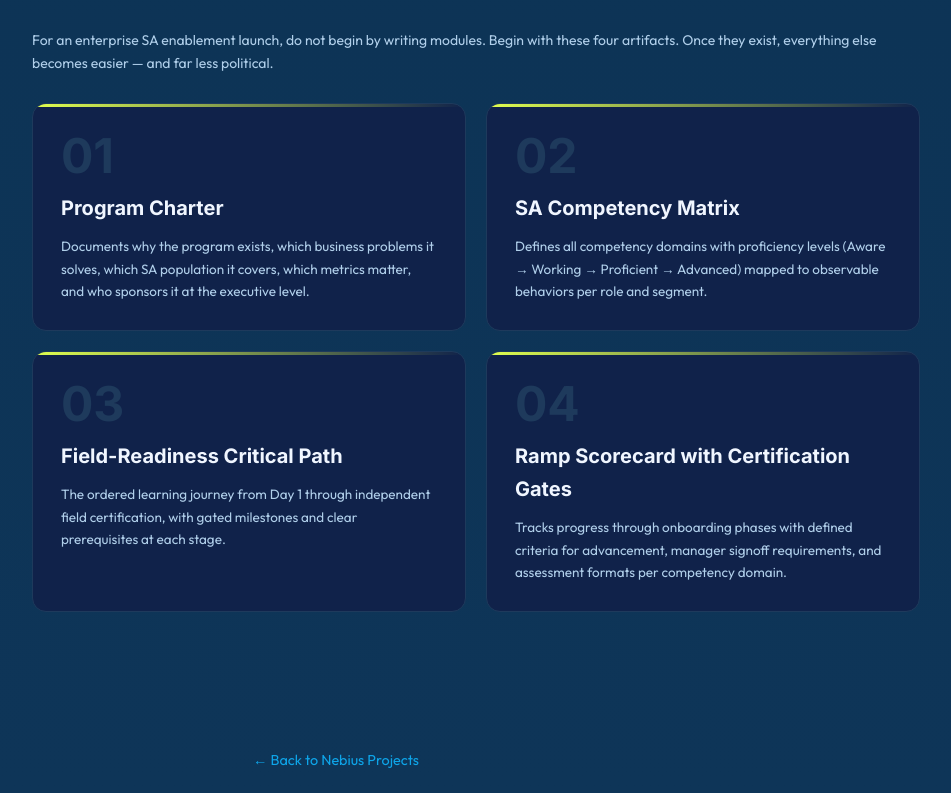
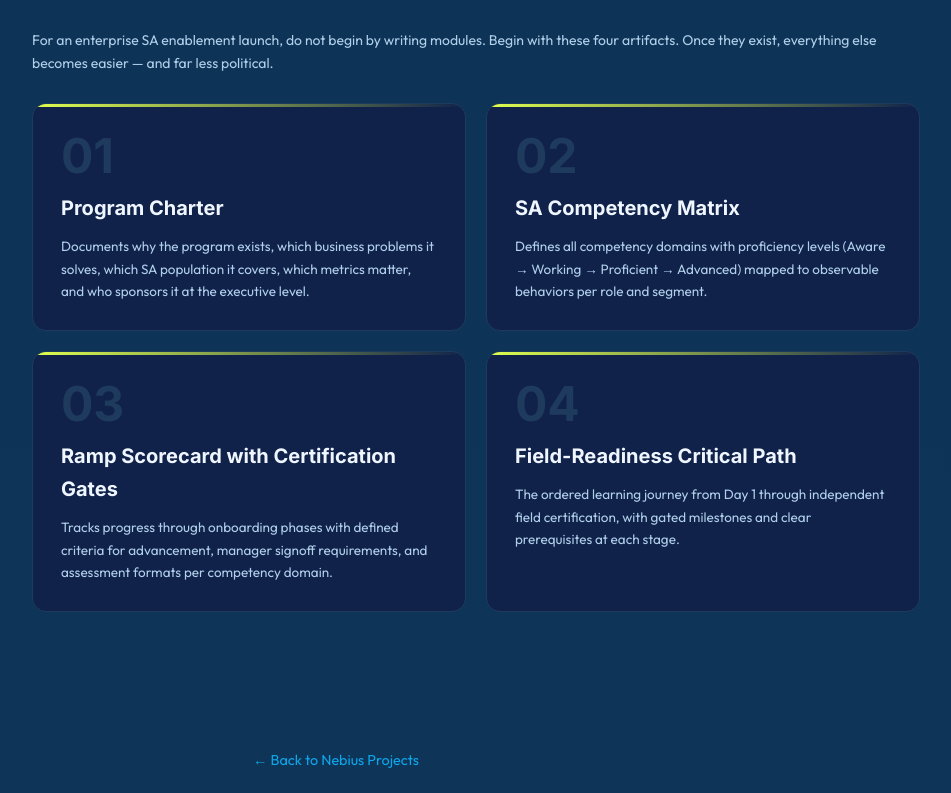
Before and after one commit to RusTeston/nebius-projects, a plain HTML site: page Project 12 SA 12 Step Enablement Program/SA 12 Step Enablement Program_Claude.html in a window 1280 px wide. Shown: the part 4303-5096 px from the top of the page, without its empty margins (304-1255 px from the left). Drawn offline with Linux system fonts and the light colour scheme.

Commit message:
Project 12: Swap artifacts 3 and 4 to match Four Launch Artifacts page order

```diff
--- a/Project 12 SA 12 Step Enablement Program/SA 12 Step Enablement Program_Claude.html
+++ b/Project 12 SA 12 Step Enablement Program/SA 12 Step Enablement Program_Claude.html
@@ -1615,18 +1615,18 @@
         </div>
         <div class="artifact-card">
           <div class="artifact-num">03</div>
+          <div class="artifact-title">Ramp Scorecard with Certification Gates</div>
+          <div class="artifact-desc">
+            Tracks progress through onboarding phases with defined criteria for advancement,
+            manager signoff requirements, and assessment formats per competency domain.
+          </div>
+        </div>
+        <div class="artifact-card">
+          <div class="artifact-num">04</div>
           <div class="artifact-title">Field-Readiness Critical Path</div>
           <div class="artifact-desc">
             The ordered learning journey from Day 1 through independent field certification,
             with gated milestones and clear prerequisites at each stage.
-          </div>
-        </div>
-        <div class="artifact-card">
-          <div class="artifact-num">04</div>
-          <div class="artifact-title">Ramp Scorecard with Certification Gates</div>
-          <div class="artifact-desc">
-            Tracks progress through onboarding phases with defined criteria for advancement,
-            manager signoff requirements, and assessment formats per competency domain.
           </div>
         </div>
       </div>
@@ -1664,8 +1664,8 @@
     <div class="info-modal-subtitle">For an enterprise SA enablement launch, begin with these four artifacts — not modules. Everything else becomes easier once they exist.</div>
     <div class="info-modal-item"><div class="info-modal-num">1</div><div class="info-modal-text"><div class="info-modal-name">Program Charter</div><div class="info-modal-desc">Documents why the program exists, which business problems it solves, which SA population it covers, which metrics matter, and who sponsors it at the executive level.</div></div></div>
     <div class="info-modal-item"><div class="info-modal-num">2</div><div class="info-modal-text"><div class="info-modal-name">SA Competency Matrix</div><div class="info-modal-desc">Defines all competency domains with proficiency levels (Aware → Working → Proficient → Advanced) mapped to observable behaviors per role and segment.</div></div></div>
-    <div class="info-modal-item"><div class="info-modal-num">3</div><div class="info-modal-text"><div class="info-modal-name">Field-Readiness Critical Path</div><div class="info-modal-desc">The ordered learning journey from Day 1 through independent field certification, with gated milestones and clear prerequisites at each stage.</div></div></div>
-    <div class="info-modal-item"><div class="info-modal-num">4</div><div class="info-modal-text"><div class="info-modal-name">Ramp Scorecard with Certification Gates</div><div class="info-modal-desc">Tracks progress through onboarding phases with defined criteria for advancement, manager signoff requirements, and assessment formats per competency domain.</div></div></div>
+    <div class="info-modal-item"><div class="info-modal-num">3</div><div class="info-modal-text"><div class="info-modal-name">Ramp Scorecard with Certification Gates</div><div class="info-modal-desc">Tracks progress through onboarding phases with defined criteria for advancement, manager signoff requirements, and assessment formats per competency domain.</div></div></div>
+    <div class="info-modal-item"><div class="info-modal-num">4</div><div class="info-modal-text"><div class="info-modal-name">Field-Readiness Critical Path</div><div class="info-modal-desc">The ordered learning journey from Day 1 through independent field certification, with gated milestones and clear prerequisites at each stage.</div></div></div>
     <a class="info-modal-link" onclick="closeInfoModal('artifacts');document.getElementById('artifacts').scrollIntoView({behavior:'smooth'});">Jump to Launch Artifacts section →</a>
   </div>
 </div>
```
